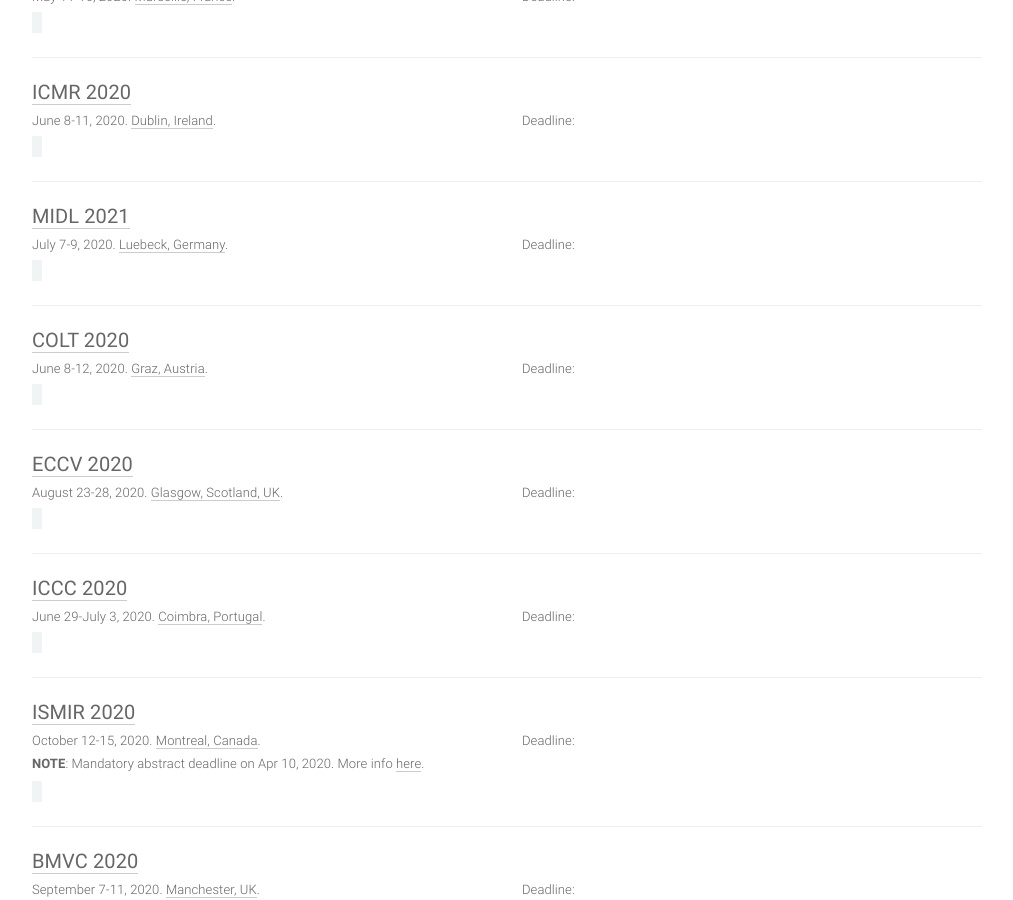
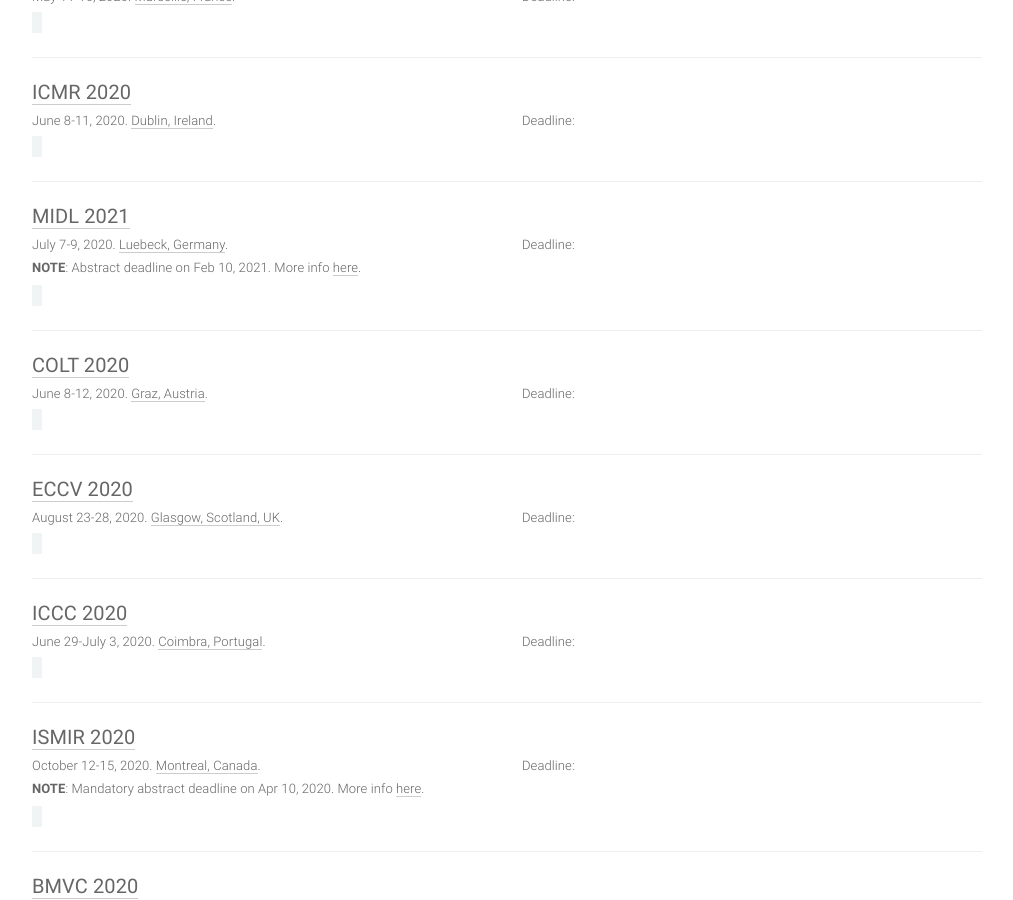
Before and after one commit to paperswithcode/ai-deadlines, a Jekyll site: the page built from index.html, in a window 1280 px wide and 900 px high, scrolled down 2345 px. Shown: the whole window, without its empty margins (133-1146 px from the left). Built offline with Jekyll 4.4.1, drawn with Linux system fonts in a browser that asks for light colours; comment, search, counter and statistics services are not loaded.

Commit message:
Adding abstract deadline to MIDL 2021

```diff
--- a/_data/conferences.yml
+++ b/_data/conferences.yml
@@ -216,6 +216,8 @@
   date: July 7-9, 2020
   place: Luebeck, Germany
   sub: CV
+  abstract_deadline: '2021-02-10 23:59:59'
+  note: '<b>NOTE</b>: Abstract deadline on Feb 10, 2021. More info <a href=''https://2021.midl.io/dates.html''>here</a>.'
 
 - title: COLT
   hindex: 48
```
